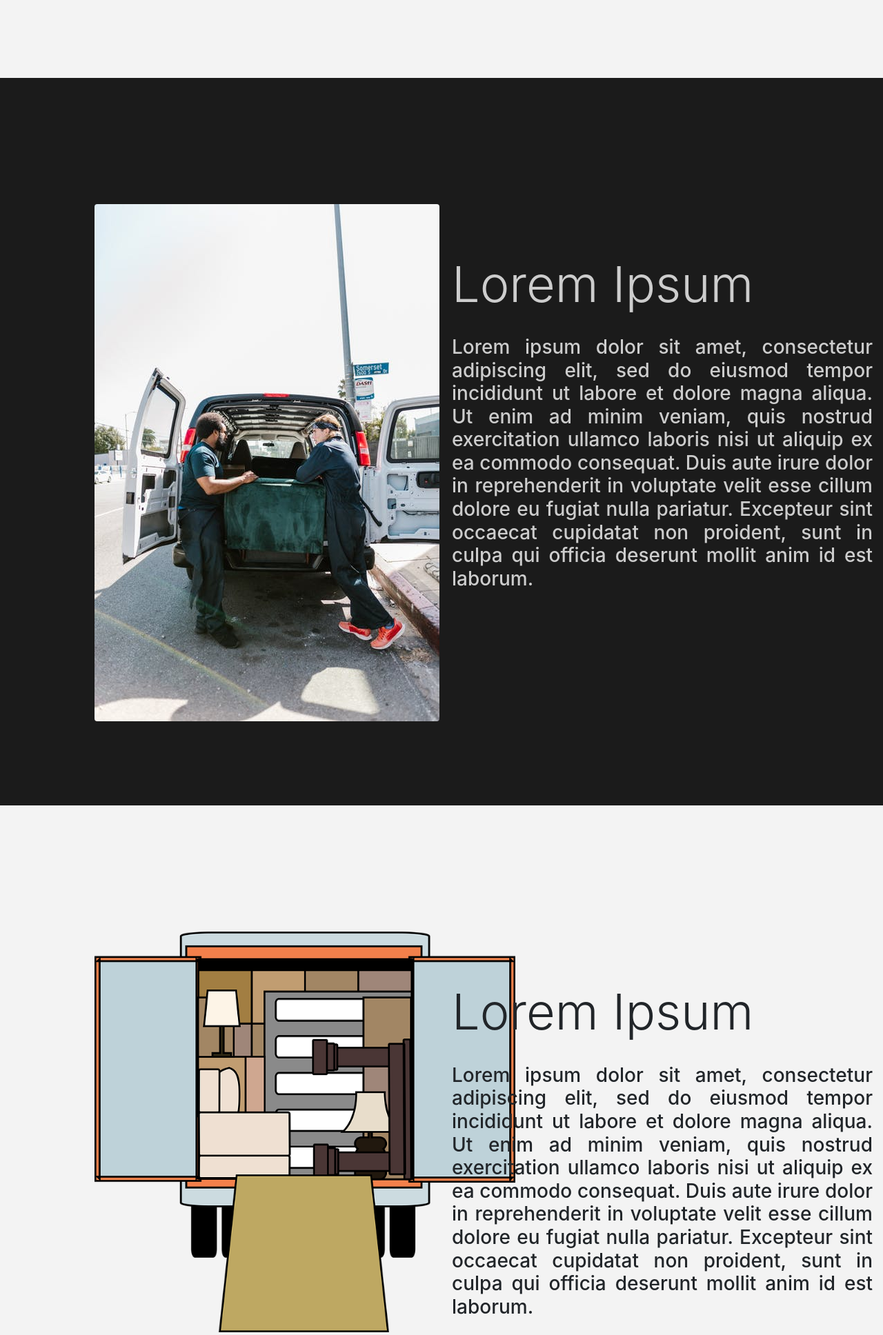
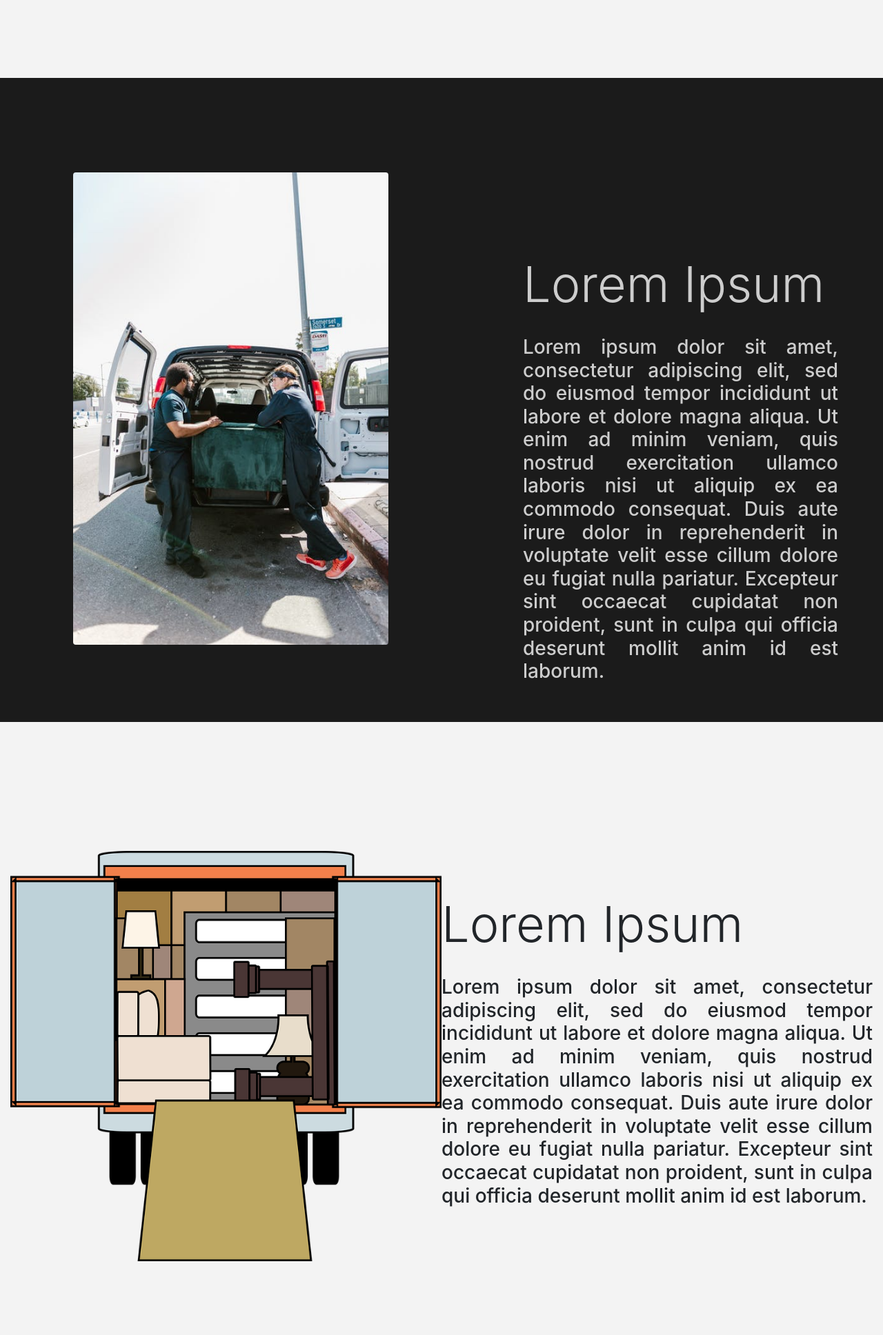
Before and after one commit to teediz/Demenagement-Authonome, a Flask app: page / in a window 1280 px wide. Shown: the part 1159-3095 px from the top of the page at 69% size. Run offline with Flask 2, Linux system fonts and the light colour scheme.

Commit message:
Touillage avec bootstrap et les breakpoints

```diff
--- a/static/style.css
+++ b/static/style.css
@@ -38,15 +38,20 @@ h1.bar_menu {
 
 .paragraphe_deuxieme {
     margin-top: 20%;
-    margin-bottom: 20%;
+    margin-left: 20%;
+    margin-right: 10%;
+    max-width: 100%;
+    max-height: 100%;
 }
 
 img.deliveryman {
+    max-width: 100%;
     margin-top: 30%;
     margin-left: 20%;
 }
 
 /* TROISIÈME SECTION */
+
 
 .troisiemeSection {
     height: 100%;
@@ -55,13 +60,12 @@ img.deliveryman {
 
 .paragraphe_troisieme {
     margin-top: 20%;
-    margin-bottom: 20%;
-
+    margin-bottom: 30%;
 }
 
 img.truckLoaded {
     margin-top: 30%;
-    margin-left: 20%;
+    margin-bottom: 40%;
 
 }
 
@@ -85,8 +89,6 @@ img.truckLoaded {
         font-size: 12vw;
     }
 }
-
-
 
 @media (max-width: 500px) {
     .premiereSections {
@@ -112,26 +114,19 @@ img.truckLoaded {
     }
 }
 
-
-@media (max-width: 1650px) {
+@media (max-width: 1571px) {
     .img.truckLoaded{
     }
 
     img.deliveryman{
 
     }
+
+    .paragraphe_deuxieme{
+        margin-right: 50px;
+    }
 }
 
-@media (max-width: 1400px) {
-    .img.truckLoaded{
-        margin-top: 0%;
-        margin-left: 0%;
-    }
-
-    img.deliveryman{
-
-    }
-}
 .btn-three {
     color: #cdcdcd;
     transition: all 0.5s;
--- a/templates/index.html
+++ b/templates/index.html
@@ -70,13 +70,14 @@
 
 
 <div class="container-fluid" style="background-color: #1B1B1B; color: #cdcdcd">
+
     <div class="row">
-        <div class="col-sm">
+        <div class="col">
             <img alt="deliveryman" class="deliveryman rounded img-fluid" width="500"
                  src="/static/images/deliveryman.jpeg">
         </div>
         <br>
-        <div class="col-sm paragraphe_deuxieme">
+        <div class="col paragraphe_deuxieme">
             <H1 class="display-3" id="premier"> Lorem Ipsum </H1>
             <br>
             <h3 class="text-justify">Lorem ipsum dolor sit amet, consectetur adipiscing elit, sed do eiusmod tempor
@@ -92,13 +93,13 @@
 </div>
 
 
-<div class="container-fluid" style="background-color: #F3F3F3;">
-    <div class="row row justify-content-center">
+<div class="container-fluid " style="background-color: #F3F3F3;">
+    <div class="row justify-content-center no-gutters">
         <div class="col-sm">
             <img alt="truckLoaded" class="truckLoaded rounded img-fluid" width="650"
                  src="/static/images/truckLoaded.png">
         </div>
-        <div class="col-sm paragraphe_troisieme">
+        <div class="col-sm paragraphe_troisieme g-0">
             <H1 class="display-3" id="deuxieme"> Lorem Ipsum </H1>
             <br>
             <h3 class="text-justify">Lorem ipsum dolor sit amet, consectetur adipiscing elit, sed do eiusmod tempor
```
